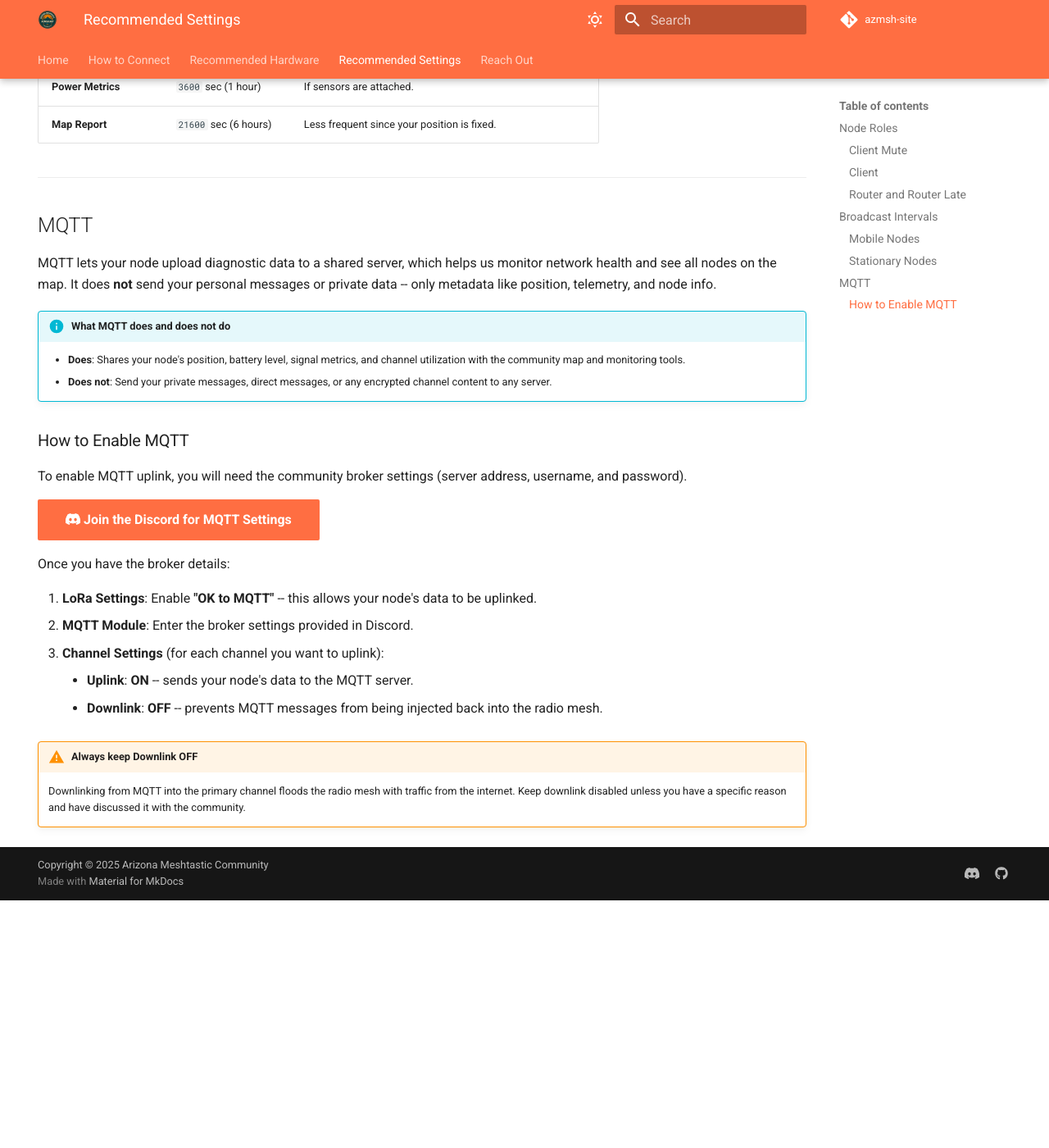
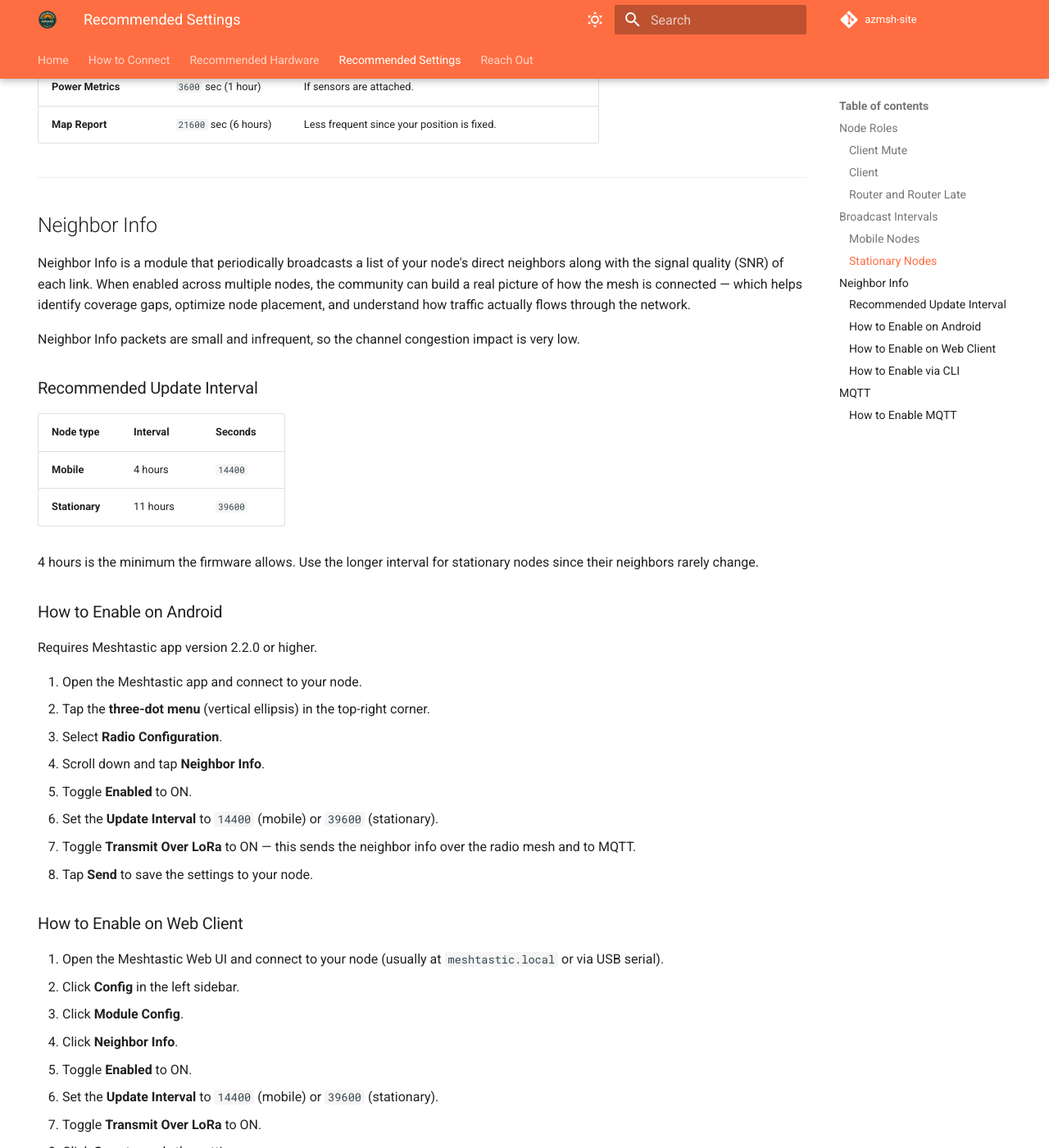
Before and after one commit to ArizonaMeshtasticCommunity/azmsh-site, an MkDocs documentation site: the page built from docs/docs/recommended-settings.md, in a window 1280 px wide and 1400 px high, scrolled down 2417 px. Shown: the whole window at 82% size. Built offline with MkDocs 1.6.1 and Material for MkDocs 9.7.7, drawn with Linux system fonts in a browser that asks for light colours; comment, search, counter and statistics services are not loaded; before the commit the page ends 3515 px from its top, so only the background shows below that; some of the changed text lies outside the part shown.

Commit message:
add: Neighbor Info instructions for all platforms

````diff
--- a/docs/docs/recommended-settings.md
+++ b/docs/docs/recommended-settings.md
@@ -81,6 +81,70 @@ For devices that stay in one place (rooftop, home base, solar nodes):
 
 ---
 
+## Neighbor Info
+
+Neighbor Info is a module that periodically broadcasts a list of your node's direct neighbors along with the signal quality (SNR) of each link. When enabled across multiple nodes, the community can build a real picture of how the mesh is connected — which helps identify coverage gaps, optimize node placement, and understand how traffic actually flows through the network.
+
+Neighbor Info packets are small and infrequent, so the channel congestion impact is very low.
+
+### Recommended Update Interval
+
+| Node type | Interval | Seconds |
+|:----------|:---------|:--------|
+| **Mobile** | 4 hours | `14400` |
+| **Stationary** | 11 hours | `39600` |
+
+4 hours is the minimum the firmware allows. Use the longer interval for stationary nodes since their neighbors rarely change.
+
+### How to Enable on Android
+
+Requires Meshtastic app version 2.2.0 or higher.
+
+1. Open the Meshtastic app and connect to your node.
+2. Tap the **three-dot menu** (vertical ellipsis) in the top-right corner.
+3. Select **Radio Configuration**.
+4. Scroll down and tap **Neighbor Info**.
+5. Toggle **Enabled** to ON.
+6. Set the **Update Interval** to `14400` (mobile) or `39600` (stationary).
+7. Toggle **Transmit Over LoRa** to ON — this sends the neighbor info over the radio mesh and to MQTT.
+8. Tap **Send** to save the settings to your node.
+
+### How to Enable on Web Client
+
+1. Open the Meshtastic Web UI and connect to your node (usually at `meshtastic.local` or via USB serial).
+2. Click **Config** in the left sidebar.
+3. Click **Module Config**.
+4. Click **Neighbor Info**.
+5. Toggle **Enabled** to ON.
+6. Set the **Update Interval** to `14400` (mobile) or `39600` (stationary).
+7. Toggle **Transmit Over LoRa** to ON.
+8. Click **Save** to apply the settings.
+
+### How to Enable via CLI
+
+Requires the Meshtastic Python CLI version 2.2.0 or higher (`pip install meshtastic`).
+
+```bash
+# Enable the module
+meshtastic --set neighbor_info.enabled true
+
+# Set update interval (seconds) — 14400 = 4 hours, 39600 = 11 hours
+meshtastic --set neighbor_info.update_interval 14400
+
+# Enable transmit over LoRa (sends over radio AND MQTT)
+meshtastic --set neighbor_info.transmit_over_lora true
+
+# Verify your settings
+meshtastic --get neighbor_info
+```
+
+Run these commands while connected to your node over USB, Bluetooth, or TCP.
+
+!!! warning "iOS: Neighbor Info not currently supported"
+    The iOS Meshtastic app does not currently support enabling the Neighbor Info module. iOS users will need to use the Web client or CLI over a TCP/USB connection to configure this setting on their node.
+
+---
+
 ## MQTT
 
 MQTT lets your node upload diagnostic data to a shared server, which helps us monitor network health and see all nodes on the map. It does **not** send your personal messages or private data -- only metadata like position, telemetry, and node info.
````
